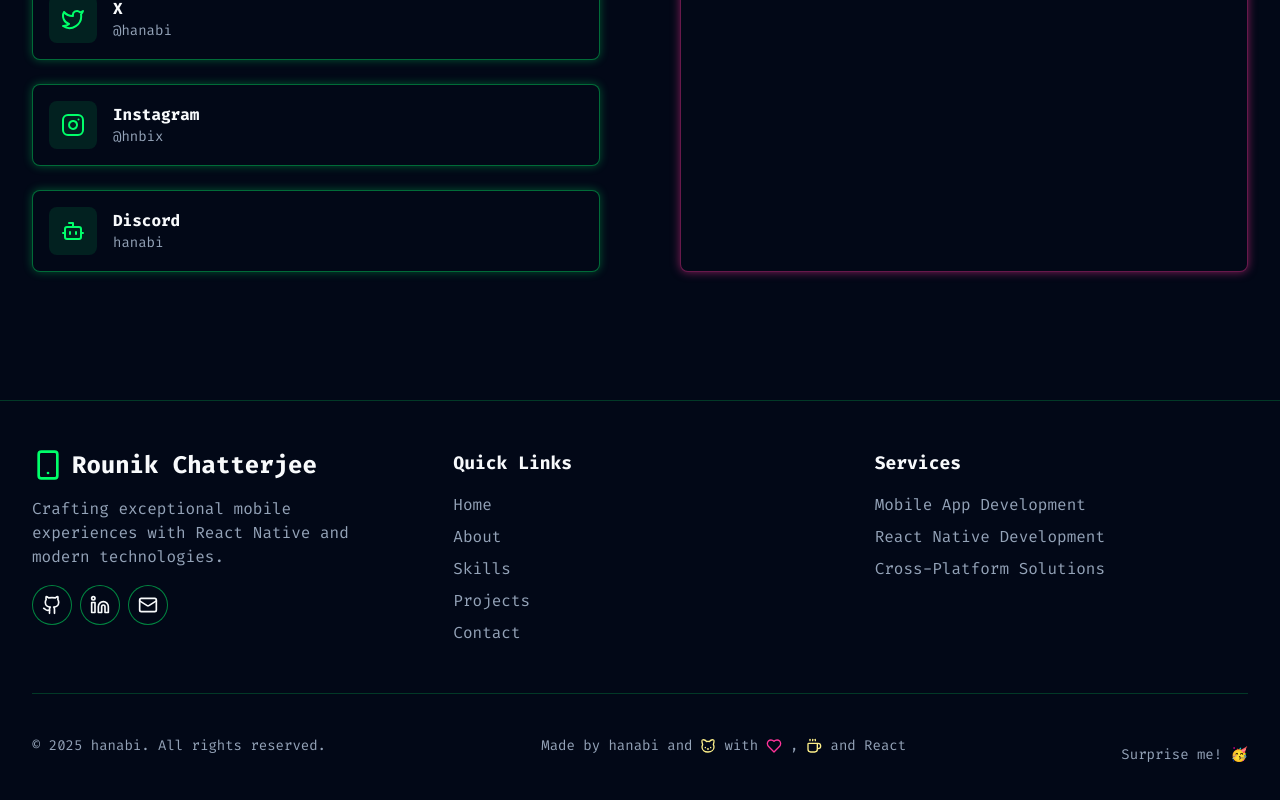
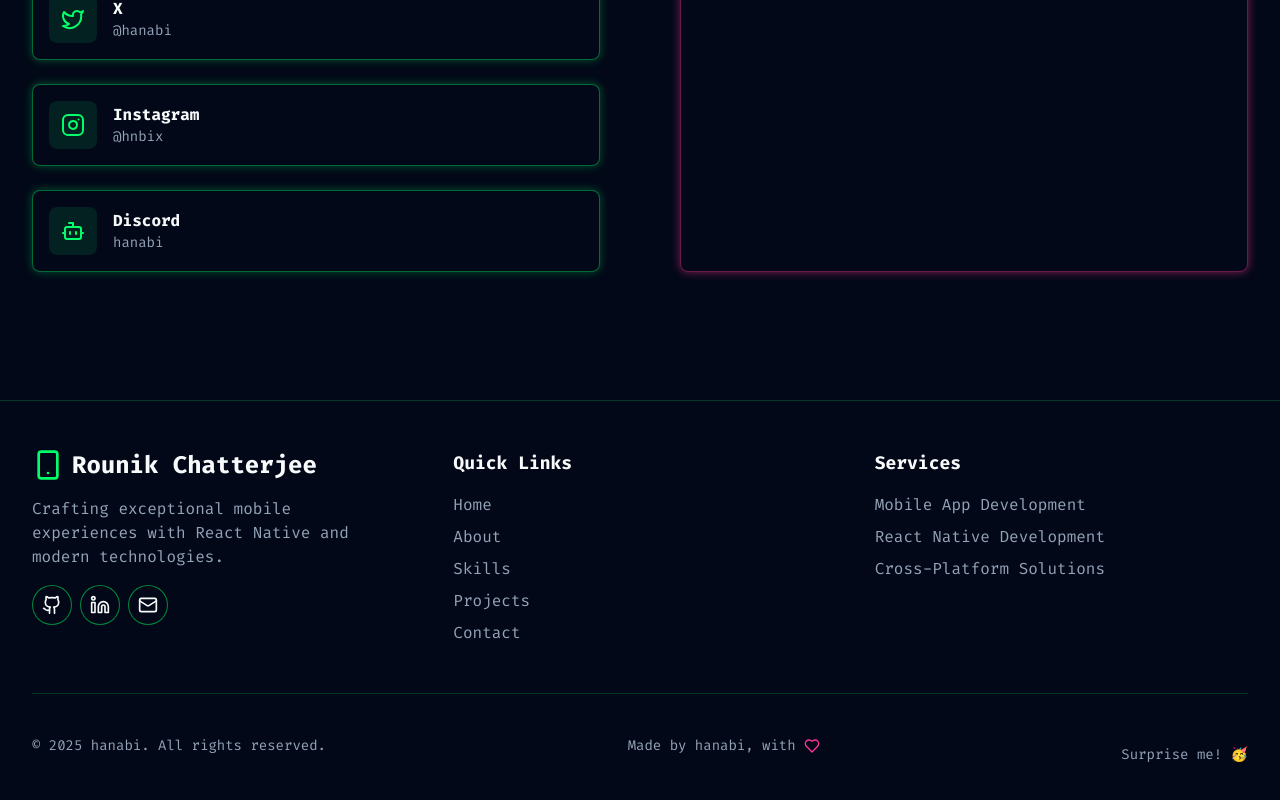
Before and after one commit to rounikc/personal-portfolio, a Next.js app: page / in a window 1280 px wide. Shown: the part 5332-6132 px from the top of the page. Built offline with nearby package versions, Linux system fonts and the light colour scheme; what @genkit-ai/googleai, genkit would draw is missing.

Commit message:
updated footer text.

```diff
--- a/src/components/footer.tsx
+++ b/src/components/footer.tsx
@@ -107,8 +107,7 @@ export function Footer() {
                 © {new Date().getFullYear()} hanabi. All rights reserved.
             </p>
              <div className="flex items-center gap-2 text-sm text-muted-foreground">
-                Made by hanabi and <Cat className="h-4 w-4 text-yellow-200" />
-                with <Heart className="h-4 w-4 text-accent" />, <Coffee className="h-4 w-4 text-yellow-200" />  and React
+                Made by hanabi, with <Heart className="h-4 w-4 text-accent" />
             </div>
             <div className="mt-4">
               <Link
```
